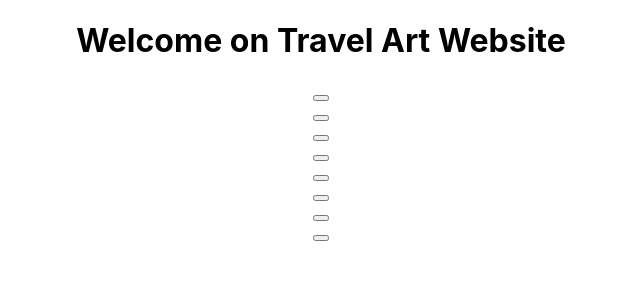
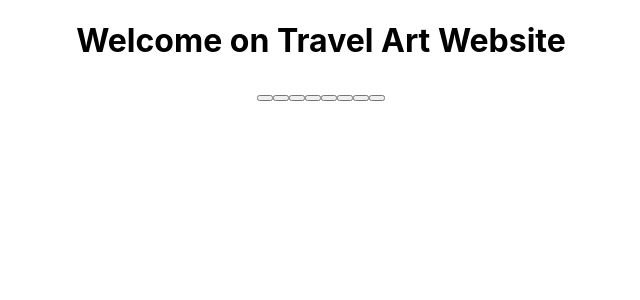
Before and after one commit to nathanguillaumin/travel-art, a React (Create React App) app: page / in a window 1280 px wide. Shown: the top 300 px of the page, without its empty margins (319-959 px from the left). Built offline with nearby package versions, Linux system fonts and the light colour scheme.

Commit message:
mise en place router

```diff
--- a/src/components/ButtonChoice.js
+++ b/src/components/ButtonChoice.js
@@ -1,11 +1,12 @@
 import React, { Component } from 'react';
 import ArtWorks from '../pages/ArtWorks';
+import { Link } from 'react-router-dom';
 
 const ButtonChoice = (props) => {
   return (
-    <div>
+    <Link to={`/art-works/${props.id}`}>
       <button onClick={<ArtWorks />} value={props.name} />
-    </div>
+    </Link>
   );
 };
 
--- a/src/components/ListChoice.js
+++ b/src/components/ListChoice.js
@@ -40,7 +40,8 @@ const themes =
 const ListChoice = (props) => {
   return (
     <div>
-      {themes.map(element => <ButtonChoice key={element.displayName} name={element.displayName} /> )}
+      {themes.map(element => <ButtonChoice key={element.displayName} name={element.displayName} id={element.departmentId} /> )}
+
     </div>
   );
 };
--- a/src/components/Main.js
+++ b/src/components/Main.js
@@ -8,7 +8,7 @@ function Main () {
     <main>
       <Switch>
         <Route exact path='/'><Home /></Route>
-        <Route exact path='/art-works'><ArtWorks /></Route>
+        <Route exact path='/art-works/:id' component={ArtWorks} />
       </Switch>
     </main>
   );
--- a/src/pages/ArtWorks.js
+++ b/src/pages/ArtWorks.js
@@ -1,10 +1,12 @@
 import React from 'react';
 
-function ArtWorks (e) {
-  e.preventDefault();
+function ArtWorks (props) {
+  const params = props.match.params;
   return (
     <div>
-      <p>ArtWorks page</p>
+      <p>
+        ArtWorks page: <em>{params.id}</em>
+      </p>
     </div>
   );
 }
--- a/src/pages/Home.js
+++ b/src/pages/Home.js
@@ -7,7 +7,7 @@ function Home () {
     <div>
       <NavLink exact to='/' className='home' />
       <h1>Welcome on Travel Art Website</h1>
-      <NavLink exact to='/ArtWorks' className='ArtWorks'><ListChoice /></NavLink>
+      <NavLink exact to='/art-works' className='ArtWorks'><ListChoice /></NavLink>
     </div>
   );
 }
```
